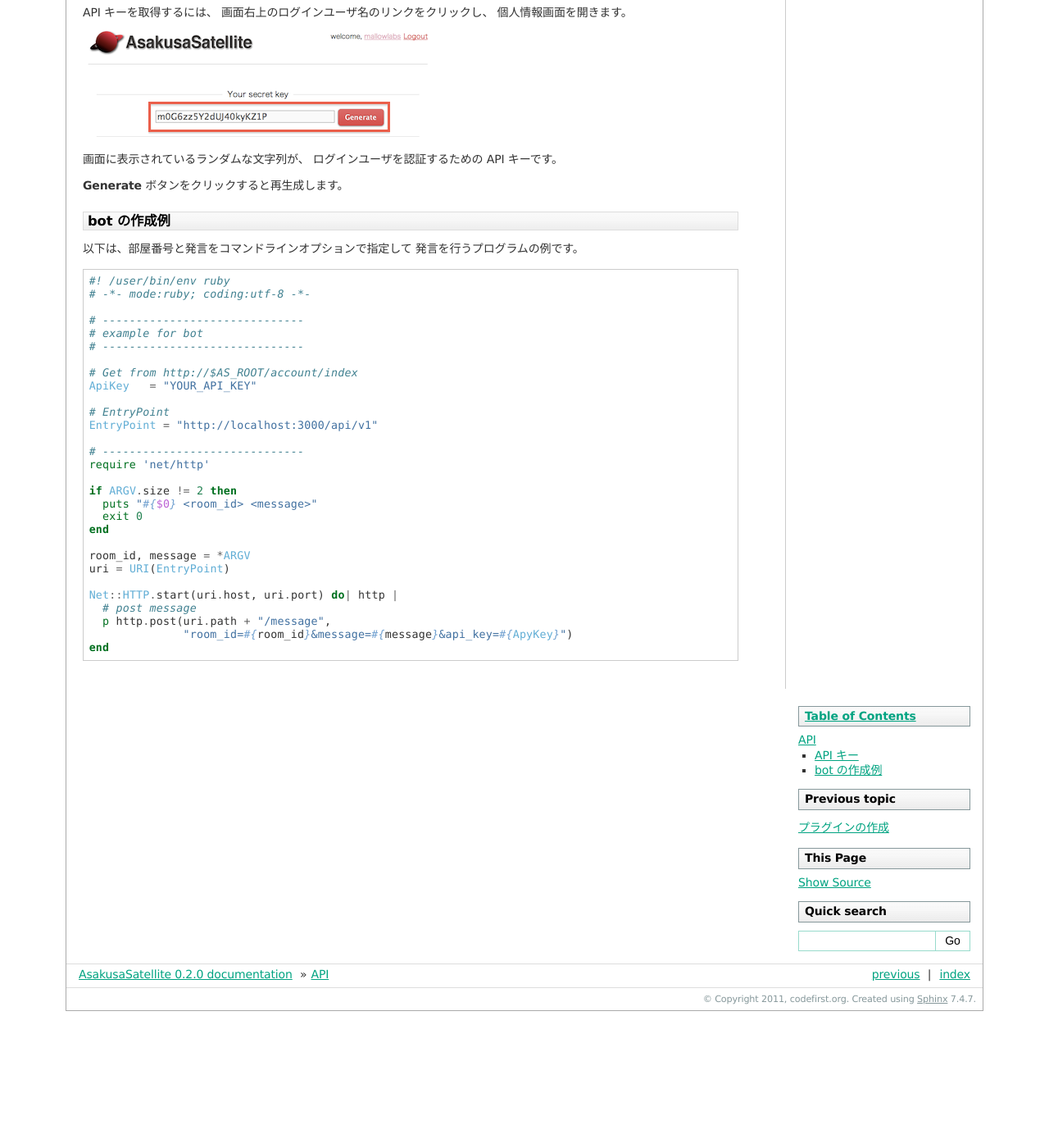
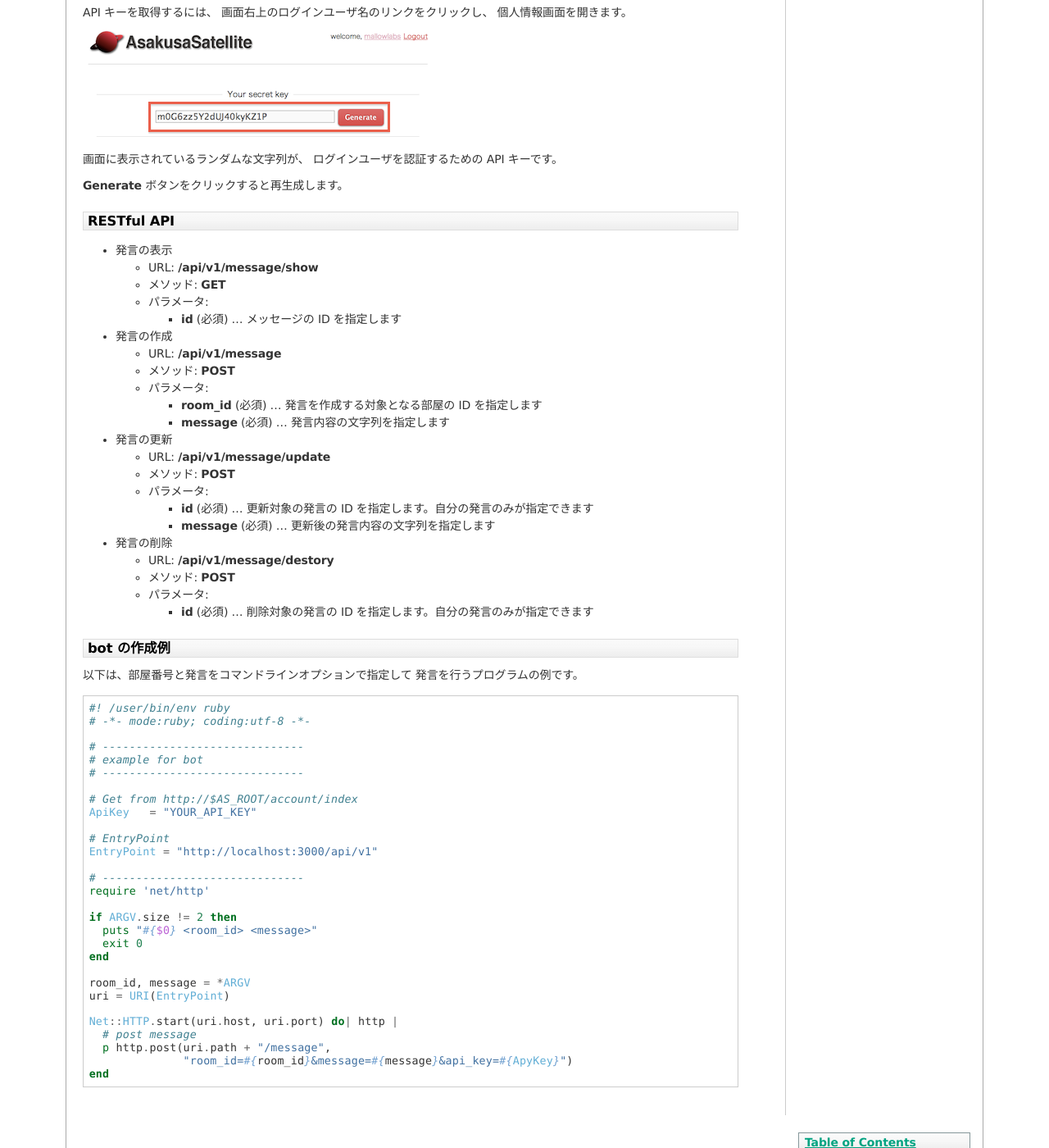
Before and after one commit to codefirst/asakusa-satellite-manual, a Sphinx documentation site: the page built from source/api.rst, in a window 1280 px wide and 1400 px high, scrolled down 237 px. Shown: the whole window at 82% size. Built offline with Sphinx 7.4.7, drawn with Linux system fonts in a browser that asks for light colours; before the commit the page ends 1470 px from its top, so only the background shows below that.

Commit message:
Added RESTful API section

```diff
--- a/source/api.rst
+++ b/source/api.rst
@@ -23,6 +23,42 @@ API キーを取得するには、
 ログインユーザを認証するための API キーです。
 
 **Generate** ボタンをクリックすると再生成します。
+
+RESTful API
+-----------------------
+* 発言の表示
+
+  * URL: **/api/v1/message/show**
+  * メソッド: **GET**
+  * パラメータ:
+
+    * **id** (必須)  … メッセージの ID を指定します
+
+* 発言の作成
+
+  * URL: **/api/v1/message**
+  * メソッド: **POST**
+  * パラメータ:
+
+    * **room_id** (必須)  … 発言を作成する対象となる部屋の ID を指定します
+    * **message** (必須)  … 発言内容の文字列を指定します
+
+* 発言の更新
+
+  * URL: **/api/v1/message/update**
+  * メソッド: **POST**
+  * パラメータ:
+
+    * **id** (必須)  … 更新対象の発言の ID を指定します。自分の発言のみが指定できます
+    * **message** (必須)  … 更新後の発言内容の文字列を指定します
+
+* 発言の削除
+
+  * URL: **/api/v1/message/destory**
+  * メソッド: **POST**
+  * パラメータ:
+
+    * **id** (必須)  … 削除対象の発言の ID を指定します。自分の発言のみが指定できます
 
 bot の作成例
 -----------------------
```
